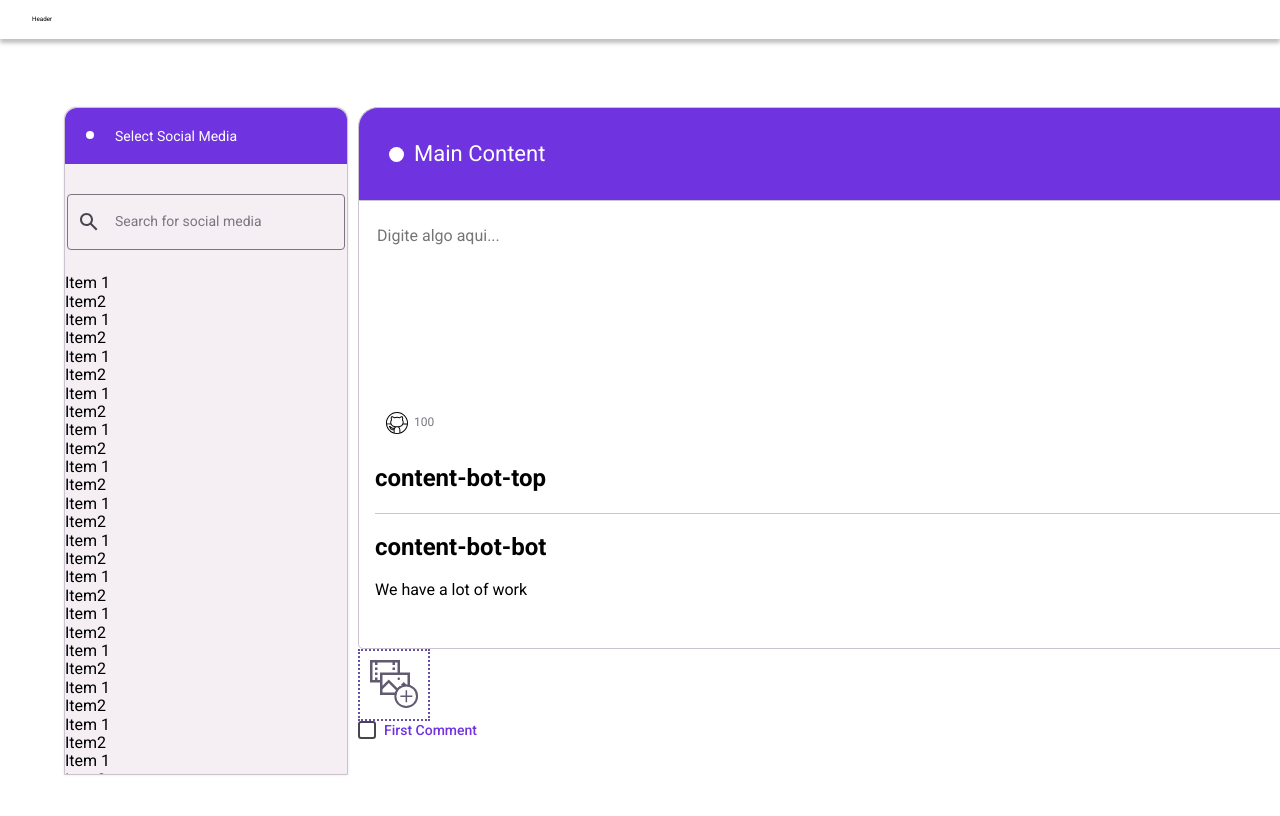
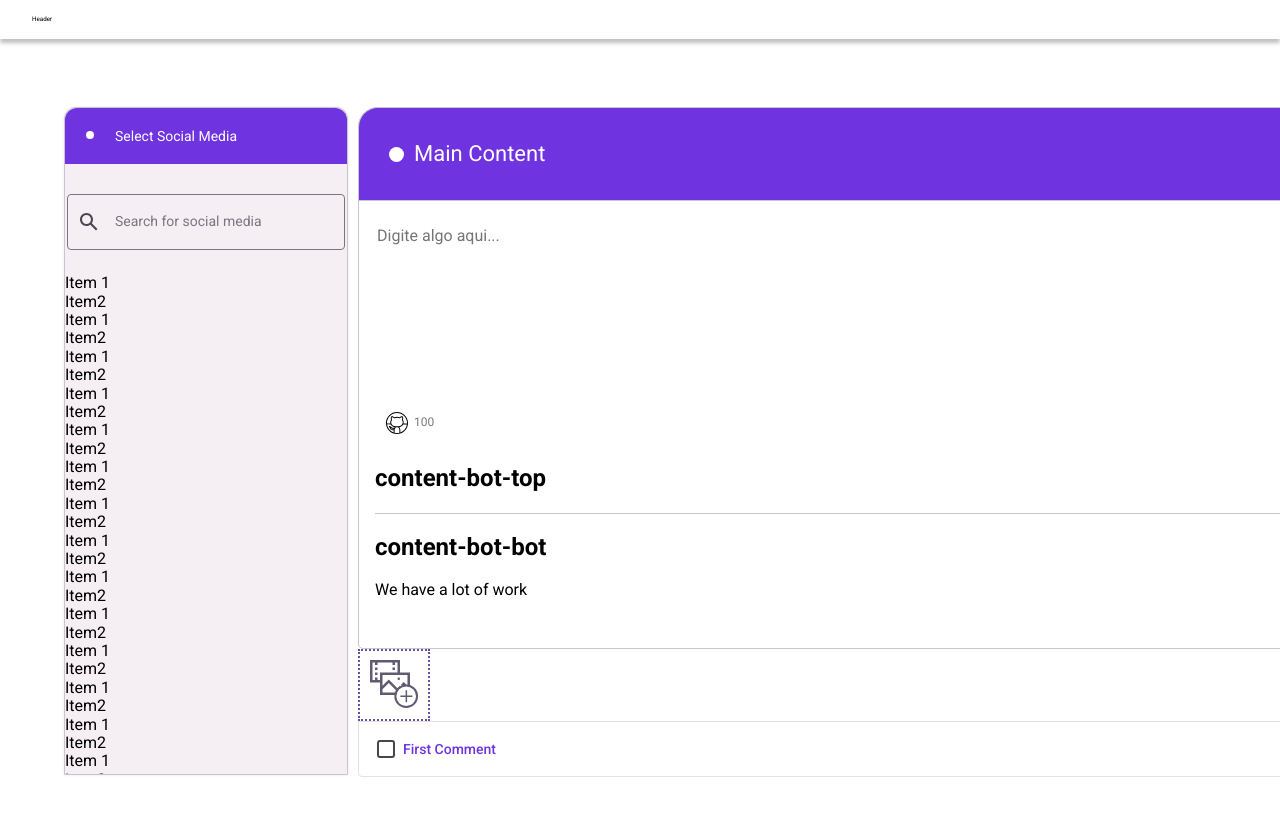
Before and after one commit to devhatt/octopost, a React (Create React App) app: page / in a window 1280 px wide. Shown: the top 816 px of the page. Built offline with nearby package versions, Linux system fonts and the light colour scheme; the HTML template or start-up script is replaced by a standard one.

Commit message:
feat: add first comment component

```diff
--- /dev/null
+++ b/src/components/FirstComment/FirstComment.module.scss
@@ -0,0 +1,35 @@
+.container {
+  overflow: hidden;
+
+  display: flex;
+  flex-flow: column nowrap;
+
+  border: 1px solid #e6e1e6;
+
+  border-radius: 0 0 0 4px;
+}
+
+.checkbox {
+  padding: 18px;
+}
+
+.textarea {
+  padding: 5px;
+
+  // TODO: remove this when textarea be more customizable;
+  textarea {
+    width: 100%;
+    height: 200px;
+
+    flex-grow: 1;
+
+    font-size: 1.5rem;
+
+    padding: 14px;
+    border: 0;
+
+    outline: none;
+
+    resize: none;
+  }
+}
--- /dev/null
+++ b/src/components/FirstComment/FirstComment.tsx
@@ -0,0 +1,38 @@
+import { useState } from 'react';
+
+import Accordion from '../Accordion';
+import Checkbox from '../Checkbox';
+import ComposerEditor from '../ComposerEditor/ComposerEditor';
+
+import styles from './FirstComment.module.scss';
+
+import { TFirstCommentProps } from './FirstComment.types';
+
+export function FirstComment({ ...props }: TFirstCommentProps) {
+  const [isOpen, setOpen] = useState(false);
+
+  return (
+    <Accordion
+      duration={0.5}
+      className={styles.container}
+      isOpen={isOpen}
+      renderHeader={() => (
+        <Checkbox
+          className={styles.checkbox}
+          checked={isOpen}
+          onChange={setOpen}
+        >
+          First Comment
+        </Checkbox>
+      )}
+      renderContent={() => (
+        <div className={styles.textarea}>
+          <ComposerEditor />
+        </div>
+      )}
+      {...props}
+    />
+  );
+}
+
+export default FirstComment;
--- /dev/null
+++ b/src/components/FirstComment/FirstComment.types.ts
@@ -0,0 +1,3 @@
+import { ComponentPropsWithRef } from 'react';
+
+export type TFirstCommentProps = ComponentPropsWithRef<'div'>;
--- /dev/null
+++ b/src/components/FirstComment/index.ts
@@ -0,0 +1,2 @@
+export { default } from './FirstComment';
+export * from './FirstComment.types';
--- a/src/pages/home/home.tsx
+++ b/src/pages/home/home.tsx
@@ -1,4 +1,4 @@
-import Checkbox from '~components/Checkbox';
+import FirstComment from '~components/FirstComment';
 import MainComposer from '~components/MainComposer/MainComposer';
 import MediaInputs from '~components/MediaInputs/MediaInput';
 import SavBar from '~components/SavBar/SavBar';
@@ -20,9 +20,7 @@ const Home = () => {
           <div className={scss.gridInput}>
             <MainComposer />
             <MediaInputs />
-            <Checkbox multine={false} variant="button">
-              First Comment
-            </Checkbox>
+            <FirstComment />
           </div>
           <div className={scss.gridTabs} />
         </div>
```
Also changed, not shown: 1 other file (tests, documents, lock files or other folders).
